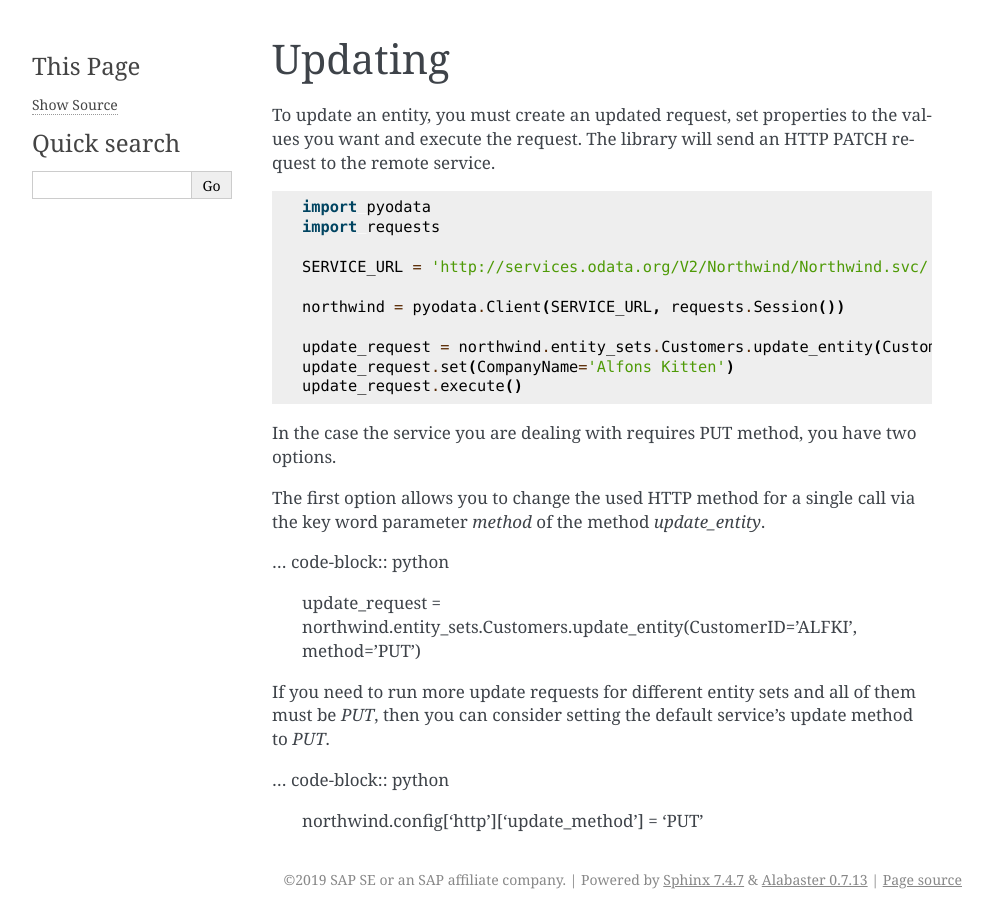
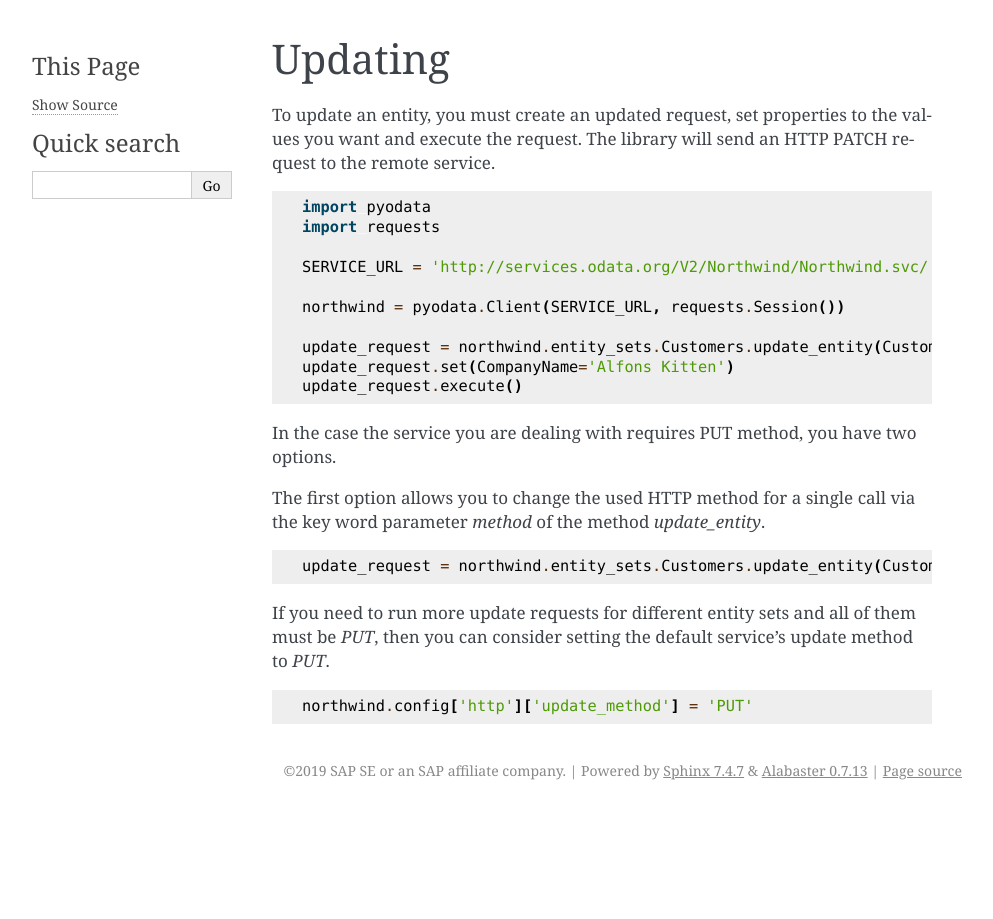
Before and after one commit to SAP/python-pyodata, a Sphinx documentation site: the page built from docs/usage/updating.rst, in a window 1280 px wide. Shown: the whole page, without its empty margins (148-1141 px from the left). Built offline with Sphinx 7.4.7, drawn with Linux system fonts in a browser that asks for light colours.

Commit message:
docs: fix python highlighting

```diff
--- a/docs/usage/updating.rst
+++ b/docs/usage/updating.rst
@@ -24,13 +24,13 @@ In the case the service you are dealing with requires PUT method, you have two o
 The first option allows you to change the used HTTP method for a single call via
 the key word parameter *method* of the method *update_entity*.
 
-... code-block:: python
+.. code-block:: python
 
     update_request = northwind.entity_sets.Customers.update_entity(CustomerID='ALFKI', method='PUT')
 
 If you need to run more update requests for different entity sets and all of them must be *PUT*,
 then you can consider setting the default service's update method to *PUT*.
 
-... code-block:: python
+.. code-block:: python
 
     northwind.config['http']['update_method'] = 'PUT'
```
